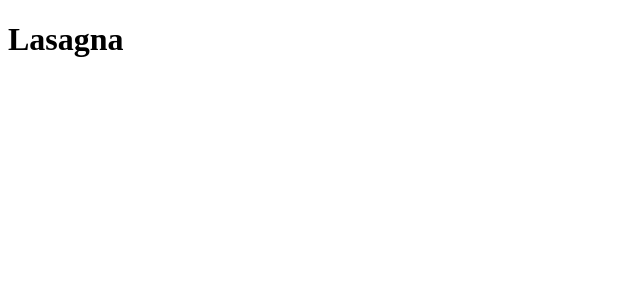
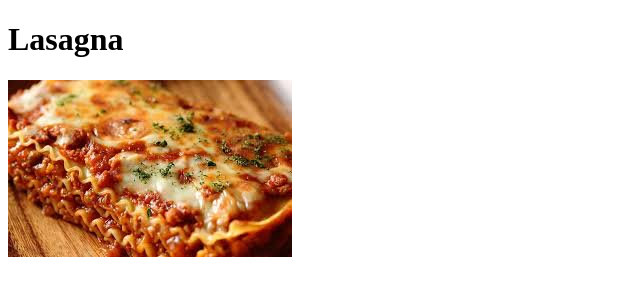
Before and after one commit to colteracodes/odin-recipes2, a plain HTML site: page recipes/lasagna.html in a window 1280 px wide. Shown: the whole page, without its empty margins (0-640 px from the left). Drawn offline with Linux system fonts and the light colour scheme.

Commit message:
Update lasagna.html and add related images

```diff
--- a/recipes/lasagna.html
+++ b/recipes/lasagna.html
@@ -7,5 +7,7 @@
 </head>
 <body>
     <h1>Lasagna</h1>
+    <img src="images/lasagna.jpeg" alt="This is a picture of a delicious plate of lasagna." />
+
 </body>
 </html>
```
Also changed, not shown: recipes/images/lasagna.jpeg (renamed from images/lasagna.jpeg).
